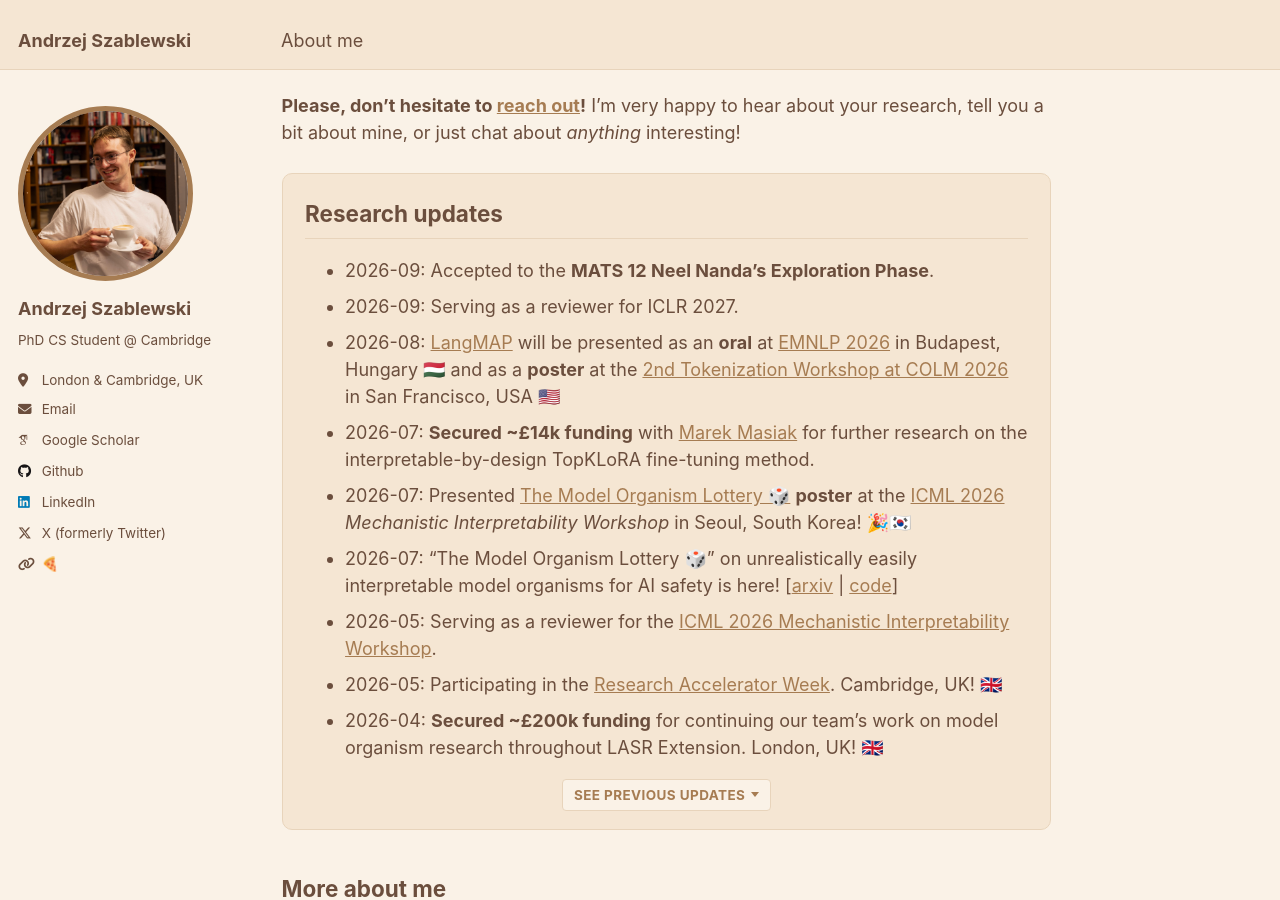
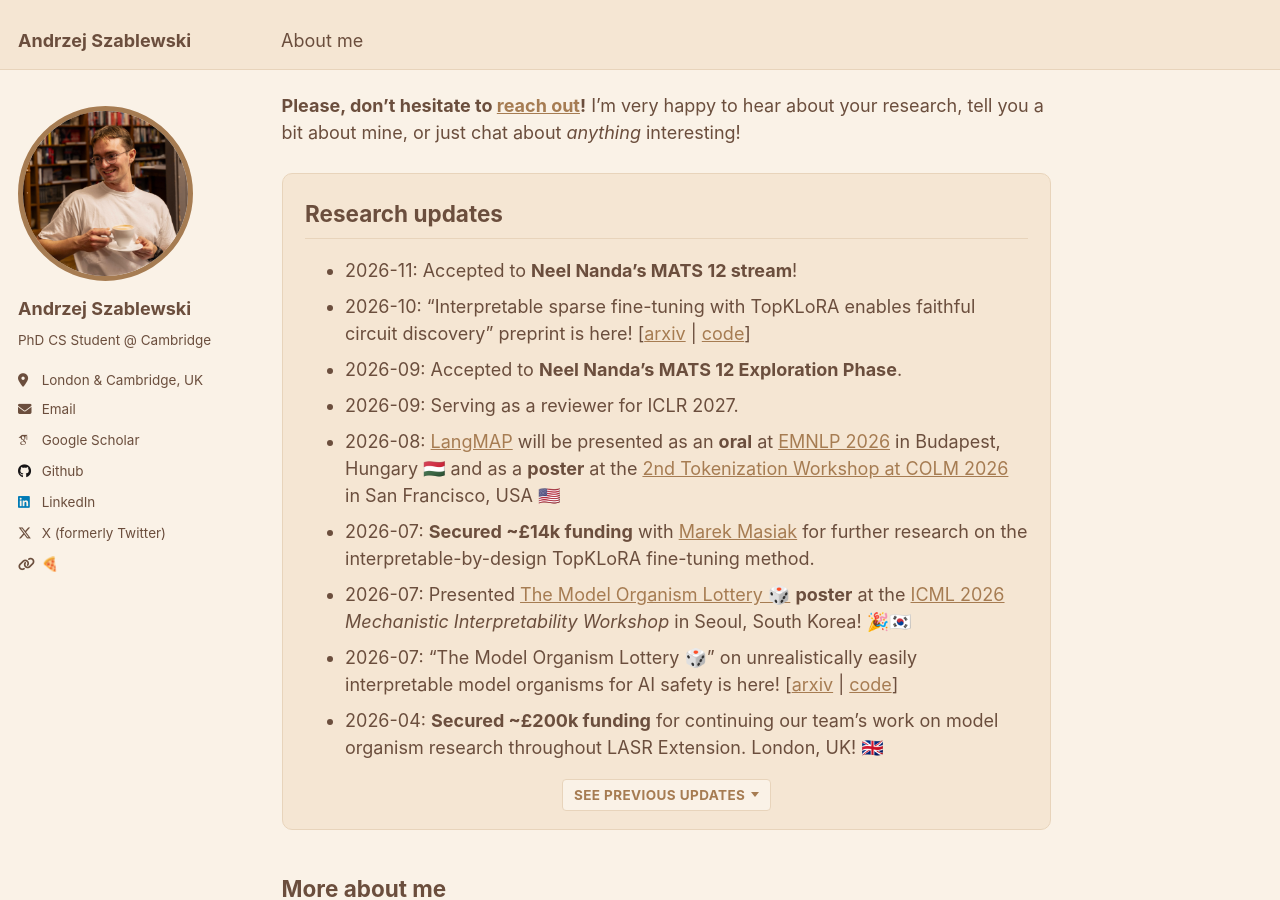
Before and after one commit to andrzejszablewski/andrzejszablewski.github.io, a Jekyll site: the page built from _pages/about.md, in a window 1280 px wide and 900 px high, scrolled down 292 px. Built offline with Jekyll 4.4.1, drawn with Linux system fonts in a browser that asks for light colours; some web fonts are replaced.

Commit message:
updated research updates
Signed-off-by: TheRootOf3 <aceszablewski@gmail.com>

```diff
--- a/_pages/about.md
+++ b/_pages/about.md
@@ -17,20 +17,22 @@ I'm a first-year [PhD student in Computer Science at the University of Cambridge
 
 ## Research updates
 
-- 2026-09: Accepted to the **MATS 12 Neel Nanda's Exploration Phase**.
+- 2026-11: Accepted to **Neel Nanda's MATS 12 stream**!
+- 2026-10: "Interpretable sparse fine-tuning with TopKLoRA enables faithful circuit discovery" preprint is here! \[[arxiv](https://arxiv.org/abs/2610.32866) \| [code](https://github.com/interpretable-finetuning/TopKLoRA)\]
+- 2026-09: Accepted to **Neel Nanda's MATS 12 Exploration Phase**.
 - 2026-09: Serving as a reviewer for ICLR 2027.
 - 2026-08: [LangMAP](https://arxiv.org/abs/2606.23566) will be presented as an **oral** at [EMNLP 2026](https://2026.emnlp.org) in Budapest, Hungary 🇭🇺 and as a **poster** at the [2nd Tokenization Workshop at COLM 2026](https://tokenization-workshop.github.io) in San Francisco, USA 🇺🇸
 - 2026-07: **Secured ~£14k funding** with [Marek Masiak](https://www.linkedin.com/in/marekmasiak/) for further research on the interpretable-by-design TopKLoRA fine-tuning method.
 - 2026-07: Presented [The Model Organism Lottery 🎲](https://arxiv.org/abs/2607.01033) **poster** at the [ICML 2026](https://icml.cc/Conferences/2026) _Mechanistic Interpretability Workshop_ in Seoul, South Korea! 🎉🇰🇷
 - 2026-07: "The Model Organism Lottery 🎲" on unrealistically easily interpretable model organisms for AI safety is here! \[[arxiv](https://arxiv.org/abs/2607.01033) \| [code](https://github.com/model-organisms-for-real/model-organism-lottery)\]
-<!-- - 2026-06: [LangMAP](https://arxiv.org/abs/2606.23566), our collaborative (Cambridge-ETH-EPFL) work towards an alternative tokenisation paradigm for multilingual LLMs has shipped! \[[arxiv](https://arxiv.org/abs/2606.23566)\] 🇬🇧🇨🇭 -->
-- 2026-05: Serving as a reviewer for the [ICML 2026 Mechanistic Interpretability Workshop](https://mechinterpworkshop.com).
-- 2026-05: Participating in the [Research Accelerator Week](https://www.meridiancambridge.org/research-accelerator-week). Cambridge, UK! 🇬🇧
 - 2026-04: **Secured ~£200k funding** for continuing our team's work on model organism research throughout LASR Extension. London, UK! 🇬🇧
 
 <details class="updates-more" markdown="1">
 <summary>See previous updates</summary>
 
+- 2026-06: [LangMAP](https://arxiv.org/abs/2606.23566), our collaborative (Cambridge-ETH-EPFL) work towards an alternative tokenisation paradigm for multilingual LLMs has shipped! \[[arxiv](https://arxiv.org/abs/2606.23566)\] 🇬🇧🇨🇭
+- 2026-05: Serving as a reviewer for the [ICML 2026 Mechanistic Interpretability Workshop](https://mechinterpworkshop.com).
+- 2026-05: Participating in the [Research Accelerator Week](https://www.meridiancambridge.org/research-accelerator-week). Cambridge, UK! 🇬🇧
 - 2026-01: Joined [LASR Labs](https://www.lasrlabs.org) to work on technical AI safety research. London, UK! 🇬🇧
 - 2025-12: Presented [Activation Transport Operators](https://arxiv.org/abs/2508.17540) as **Spotlight** at the Mechanistic Interpretability Workshop at NeurIPS 2025 in San Diego, US! 🎉🇺🇸 \[[poster](/files/poster_ato25.pdf)\]
 - 2025-08: Our recent work "Activation Transport Operators" on transporting SAE features across transformer layers is available! \[[arxiv](https://arxiv.org/abs/2508.17540) \| [code](https://github.com/marek357/activation-transport-operators)\]
```
